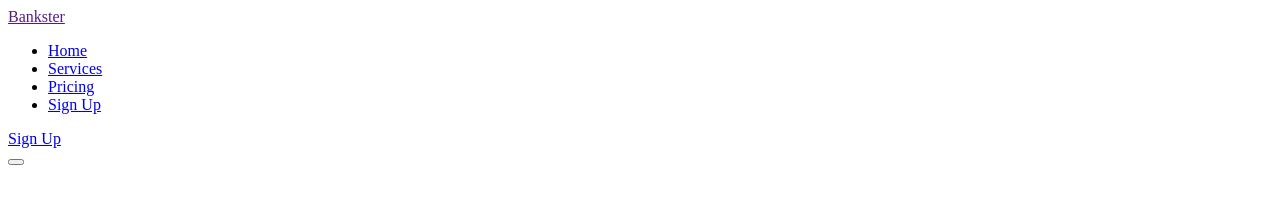
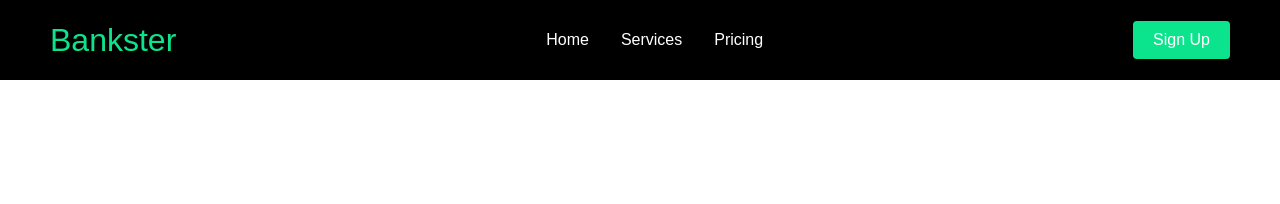
Before and after one commit to alexangria1992/Saas-Agency-Landing-Page, a plain HTML site: page index.html in a window 1280 px wide. Drawn offline with Linux system fonts and the light colour scheme.

Commit message:
desktop navbar

```diff
--- a/index.html
+++ b/index.html
@@ -3,6 +3,7 @@
   <head>
     <meta charset="UTF-8" />
     <meta name="viewport" content="width=device-width, initial-scale=1.0" />
+    <link rel="stylesheet" href="styles.css" />
     <title>Document</title>
   </head>
   <body>
@@ -12,16 +13,16 @@
           <a href="" id="navbar-logo">Bankster</a>
           <ul class="navbar__menu">
             <li class="navbar__item">
-              <a href="/" class="navbar-links">Home</a>
+              <a href="/" class="navbar__links">Home</a>
             </li>
             <li class="navbar__item">
-              <a href="/services.html" class="navbar-links">Services</a>
+              <a href="/services.html" class="navbar__links">Services</a>
             </li>
             <li class="navbar__item">
-              <a href="/pricing.html" class="navbar-links">Pricing</a>
+              <a href="/pricing.html" class="navbar__links">Pricing</a>
             </li>
             <li class="navbar__btn mobile">
-              <a href="/signup.html" class="navbar-links">Sign Up</a>
+              <a href="/signup.html" class="navbar__links">Sign Up</a>
             </li>
           </ul>
 
--- a/styles.css
+++ b/styles.css
@@ -0,0 +1,83 @@
+* {
+  box-sizing: border-box;
+  padding: 0;
+  margin: 0;
+  font-family: "Kumh Sans", sans-serif;
+  overflow-x: hidden;
+}
+
+.navbar__container {
+  display: flex;
+  justify-content: space-between;
+  align-items: center;
+  height: 80px;
+  background-color: black;
+  z-index: 1000;
+  width: 100%;
+  margin: 0 auto;
+  padding: 0 50px;
+  position: fixed;
+}
+
+#navbar-logo {
+  color: #0ce48d;
+  cursor: pointer;
+  text-decoration: none;
+  font-size: 2rem;
+}
+
+.navbar__menu {
+  display: flex;
+  justify-content: center;
+  list-style-type: none;
+  margin: 0 auto;
+}
+
+.navbar__item {
+  height: 80px;
+}
+
+.navbar__links {
+  color: #fff;
+  text-decoration: none;
+  height: 100%;
+  padding: 0 1rem;
+  display: flex;
+  align-items: center;
+}
+
+.navbar__links:hover {
+  color: #0ce48d;
+  transition: all 0.3s ease;
+}
+
+.navbar__btn {
+  display: flex;
+  align-items: center;
+}
+
+.navbar__btn.mobile {
+  display: none;
+}
+
+.navbar__btn.desktop {
+  display: flex;
+}
+
+.button {
+  background: #0ce48d;
+  padding: 10px 20px;
+  border: none;
+  color: #fff;
+  text-decoration: none;
+  border-radius: 4px;
+}
+
+.button:hover {
+  background: #15b856;
+  transition: all 0.3s ease;
+}
+
+.navbar__toggle {
+  display: none;
+}
```
